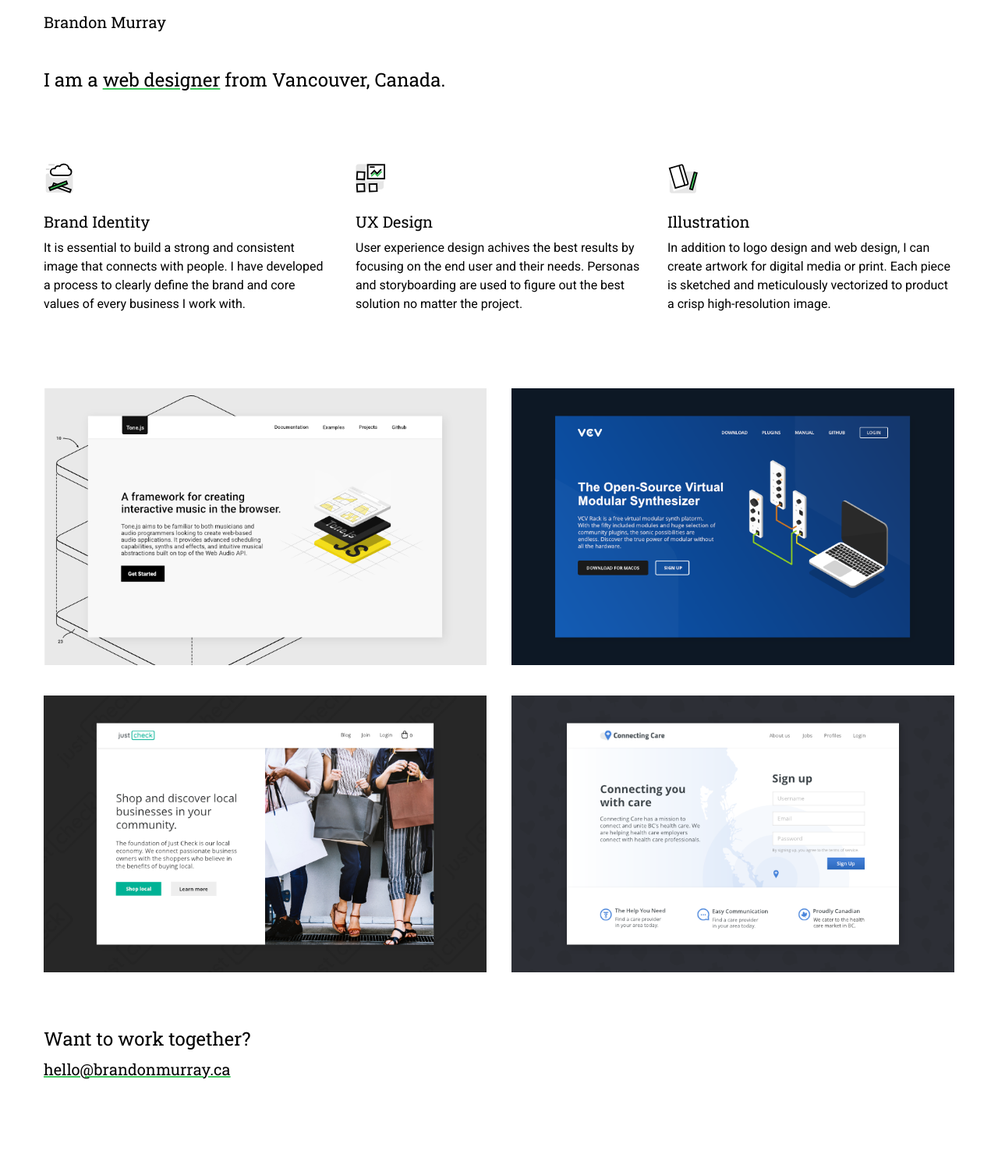
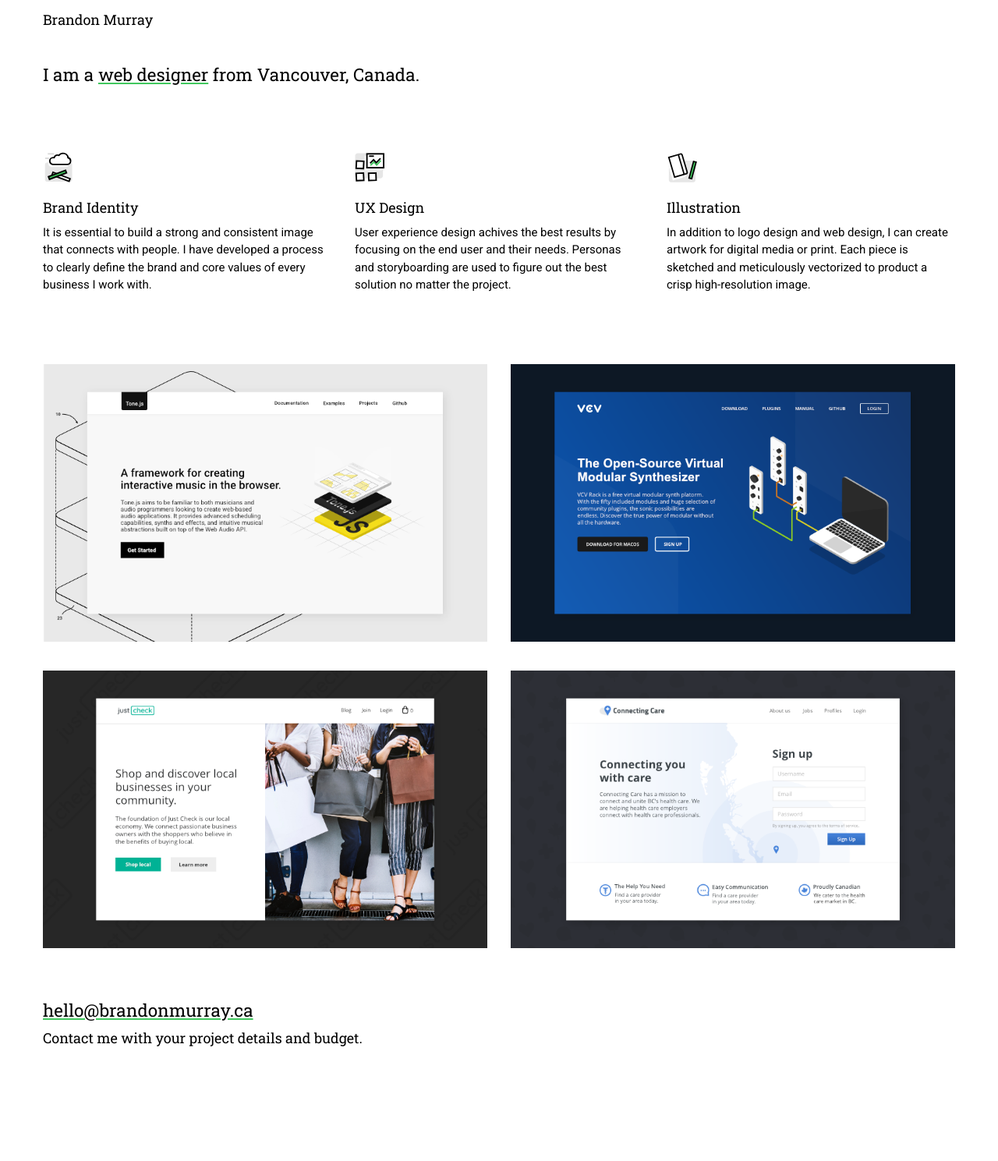
Before and after one commit to btmm/btmm.github.io, a Jekyll site: the page built from index.html, in a window 1280 px wide. Shown: the whole page at 78% size. Built offline with Jekyll 4.4.1, drawn with Linux system fonts in a browser that asks for light colours; after the commit the page ends 1441 px from its top, so only the background shows below that.

Commit message:
Use correct heading structure

```diff
--- a/_layouts/default.html
+++ b/_layouts/default.html
@@ -47,7 +47,7 @@
 		<header class="page-header">
 			<div class="container">
 				<div class="row">
-					<h2 class="column">Brandon Murray</h2>
+					<h1 class="column">Brandon Murray</h1>
 				</div>
 			</div>
 		</header>
--- a/assets/default.css
+++ b/assets/default.css
@@ -25,16 +25,16 @@
 
 /* General */
 html {
-	font: 16px/1.5 'Roboto', sans-serif;
+	font: 15px/1.5 'Roboto', sans-serif;
 	scroll-behavior: smooth;
 }
 
 h1, h2, h3, h4 {
-	font: 1.25rem/1.2 'Roboto Slab', sans-serif;
+	font: 1.2rem/1.2 'Roboto Slab', sans-serif;
 	margin-bottom: 0.5em;
 }
 
-h1 { font-size: 1.5rem; }
+h2 { font-size: 1.5rem; }
 
 p { margin-bottom: 1em; }
 
--- a/index.html
+++ b/index.html
@@ -4,7 +4,7 @@
 
 <section>
 	<div class="container">
-		<h1>I am a <a href="#work">web designer</a> from Vancouver, Canada.</h1>
+		<h2>I am a <a href="#work">web designer</a> from Vancouver, Canada.</h2>
 	</div>
 </section>
 
@@ -13,17 +13,17 @@
 			<div class="row">
 				<div class="column">
 					<img src="/assets/images/brand-icon.svg?v=2" alt="Icon" class="icon">
-					<h2>Brand Identity</h2>
+					<h3>Brand Identity</h3>
 					<p>It is essential to build a strong and consistent image that connects with people. I have developed a process to clearly define the brand and core values of every business I work with.</p>
 				</div>
 				<div class="column">
 					<img src="/assets/images/uxd-icon.svg?v=2" alt="Icon" class="icon">
-					<h2>UX Design</h2>
+					<h3>UX Design</h3>
 					<p>User experience design achives the best results by focusing on the end user and their needs. Personas and storyboarding are used to figure out the best solution no matter the project.</p>
 				</div>
 				<div class="column">
 					<img src="/assets/images/illustration-icon.svg?v=2" alt="Icon" class="icon">
-					<h2>Illustration</h2>
+					<h3>Illustration</h3>
 					<p>In addition to logo design and web design, I can create artwork for digital media or print. Each piece is sketched and meticulously vectorized to product a crisp high-resolution image.</p>
 				</div>
 			</div>
@@ -61,7 +61,7 @@
 
 <section id="contact" class="section section-small pad-bottom">
 	<div class="container">
-		<h1>Want to work together?</h1>
 		<h2><a href="mailto:hello@brandonmurray.ca">hello@brandonmurray.ca</a></h2>
+		<h3>Contact me with your project details and budget.</h3>
 	</div>
 </section>
```
